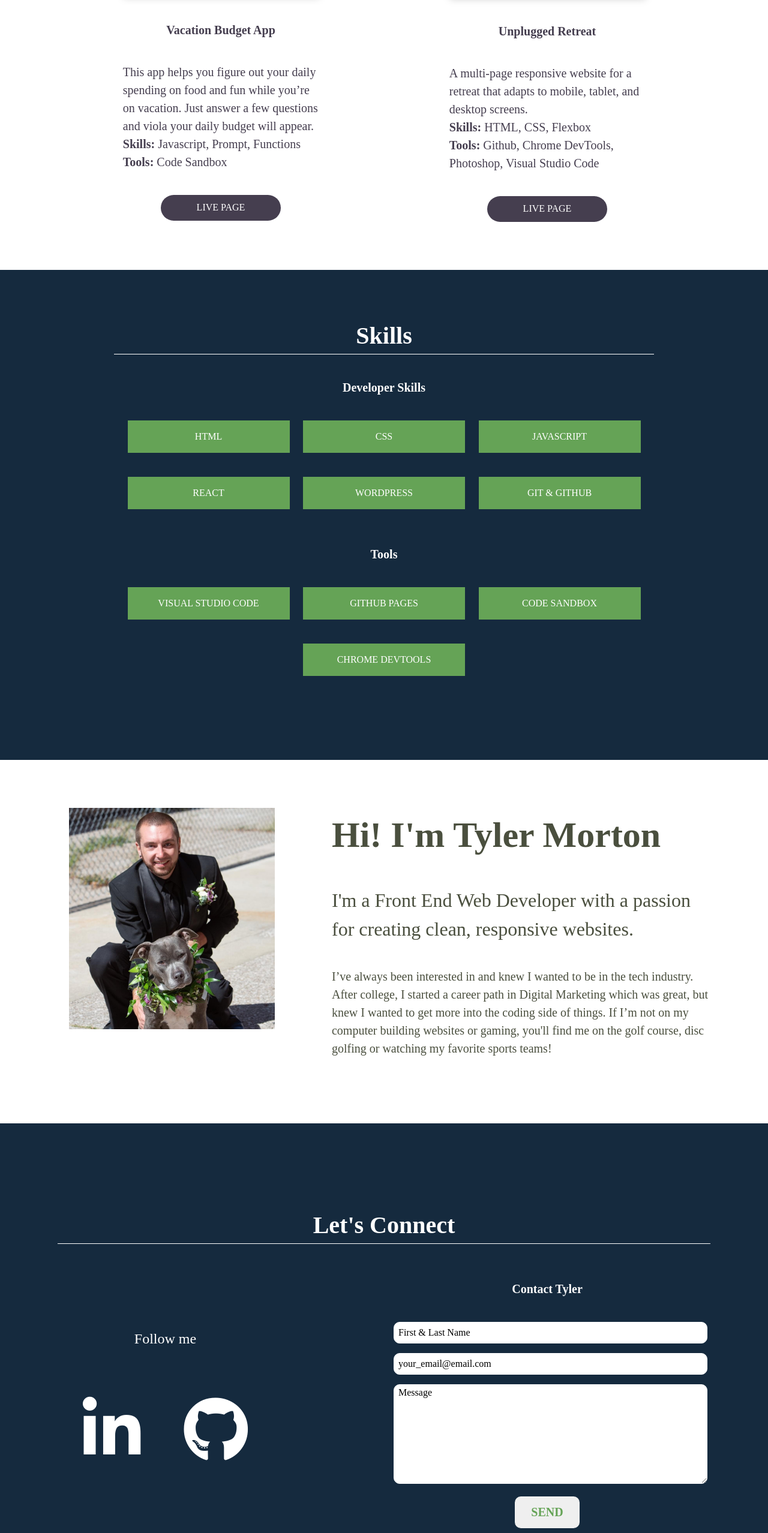
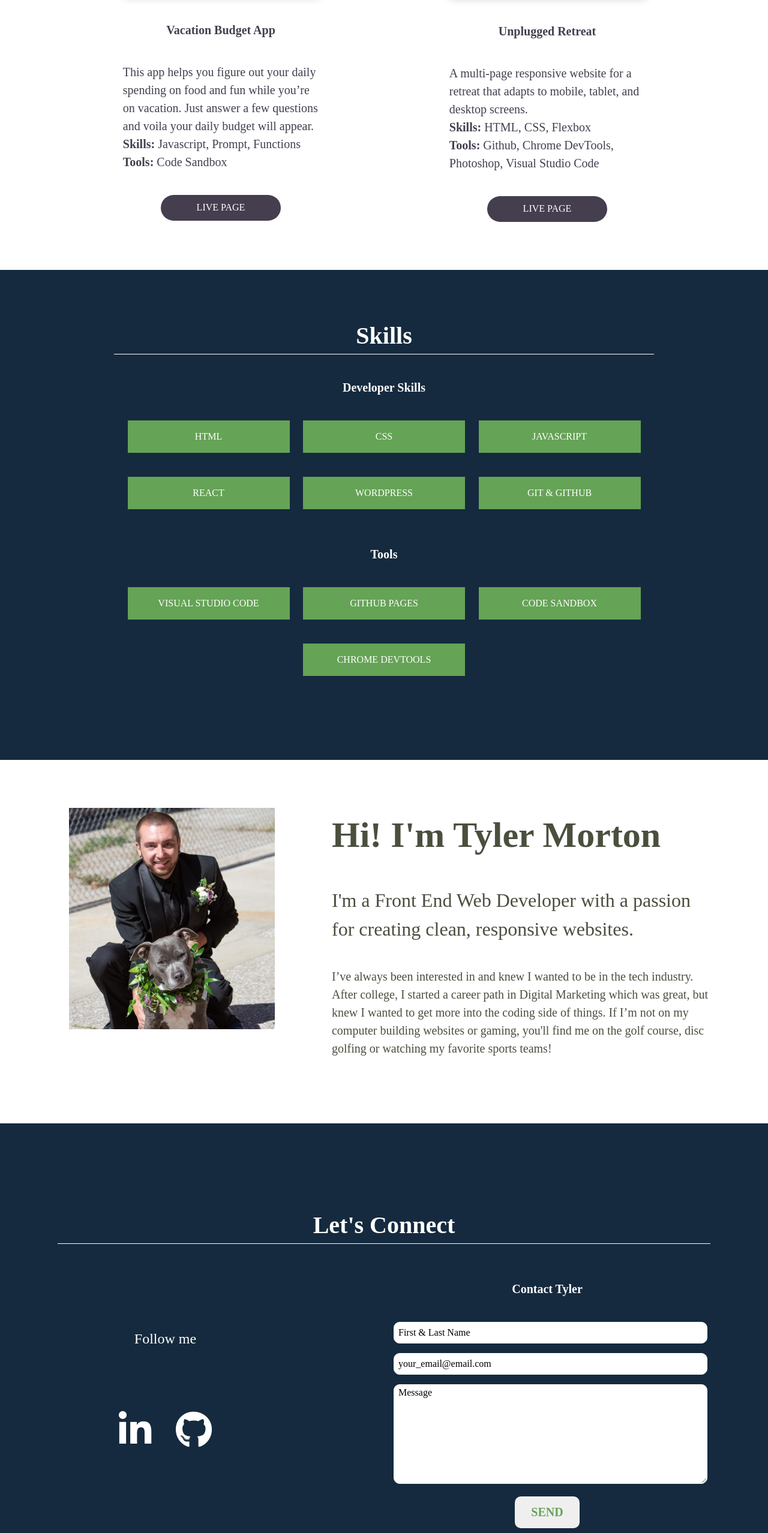
Before and after one commit to Tyler-Zorb/portfolio, a website built with Parcel: page index.html in a window 1280 px wide. Shown: the part 1743-4299 px from the top of the page at 60% size. Built offline with nearby package versions, Linux system fonts and the light colour scheme.

Commit message:
Favicon and social media icon updates

```diff
--- a/css/main.css
+++ b/css/main.css
@@ -154,7 +154,7 @@ textarea {
    .language-wrapper p,
    .tool-wrapper p {
       text-transform: uppercase;
-      font-size: 1.125.rem;
+      font-size: 1.125rem;
       color: white;
    }
 
@@ -475,7 +475,7 @@ textarea {
   }
 
   footer .social-icons {
-    font-size: 1.375rem;
+    font-size: .775rem;
     color: white;
   }
 
--- a/index.html
+++ b/index.html
@@ -18,10 +18,16 @@
   <link rel="stylesheet" href="https://use.fontawesome.com/releases/v5.5.0/css/all.css"
     integrity="sha384-B4dIYHKNBt8Bc12p+WXckhzcICo0wtJAoU8YZTY5qE0Id1GSseTk6S+L3BlXeVIU" crossorigin="anonymous">
 
+
   <link rel="stylesheet" href="css/normalize.css">
   <link rel="stylesheet" href="css/main.css">
 
   <meta name="theme-color" content="#fafafa">
+
+<link rel="apple-touch-icon" sizes="180x180" href="/apple-touch-icon.png">
+<link rel="icon" type="image/png" sizes="32x32" href="/favicon-32x32.png">
+<link rel="icon" type="image/png" sizes="16x16" href="/favicon-16x16.png">
+<link rel="manifest" href="/site.webmanifest">
 </head>
 
 <body>
@@ -85,7 +91,7 @@
                 <a href="https://9mrzky.csb.app/" target="_blank"><img src="img/vacation-budget.jpeg" alt="Vacation Budget App"></a>
               </figure>
               <h4>Vacation Budget App</h4>
-              <p class="project description">This app helps you figure out your daily spending on food and fun while you’re on vacation. Just answer a few questions and viola your daily budget will appear.</p>
+              <p class="project description">This app helps you figure out your daily spending on food and fun while you’re on vacation. Just answer a few questions and voila your daily budget will appear.</p>
               <p><span>Skills: </span>Javascript, Prompt, Functions</p>
               <p><span>Tools: </span>Code Sandbox</p>
               <a class="project-link" href="https://9mrzky.csb.app/" target="_blank">Live Page</a>
```
Also changed, not shown: android-chrome-192x192.png (added), android-chrome-512x512.png (added), apple-touch-icon.png (added), favicon directions.PNG (added), favicon-16x16.png (added), favicon-32x32.png (added), favicon.ico, site.webmanifest.
